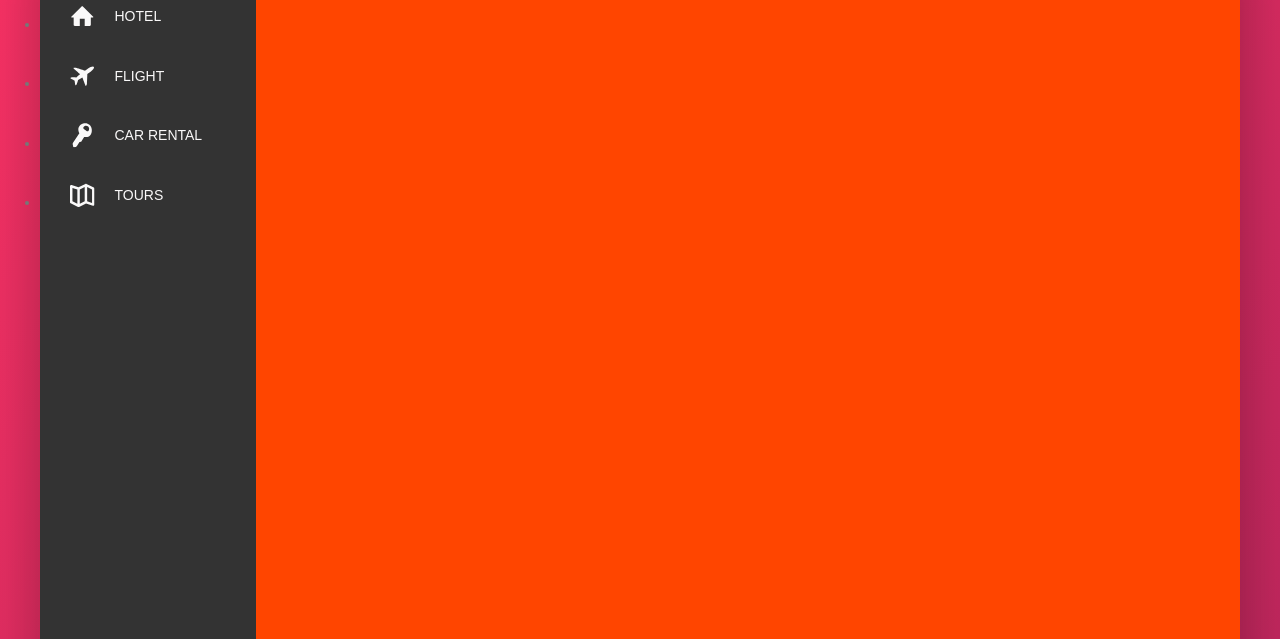
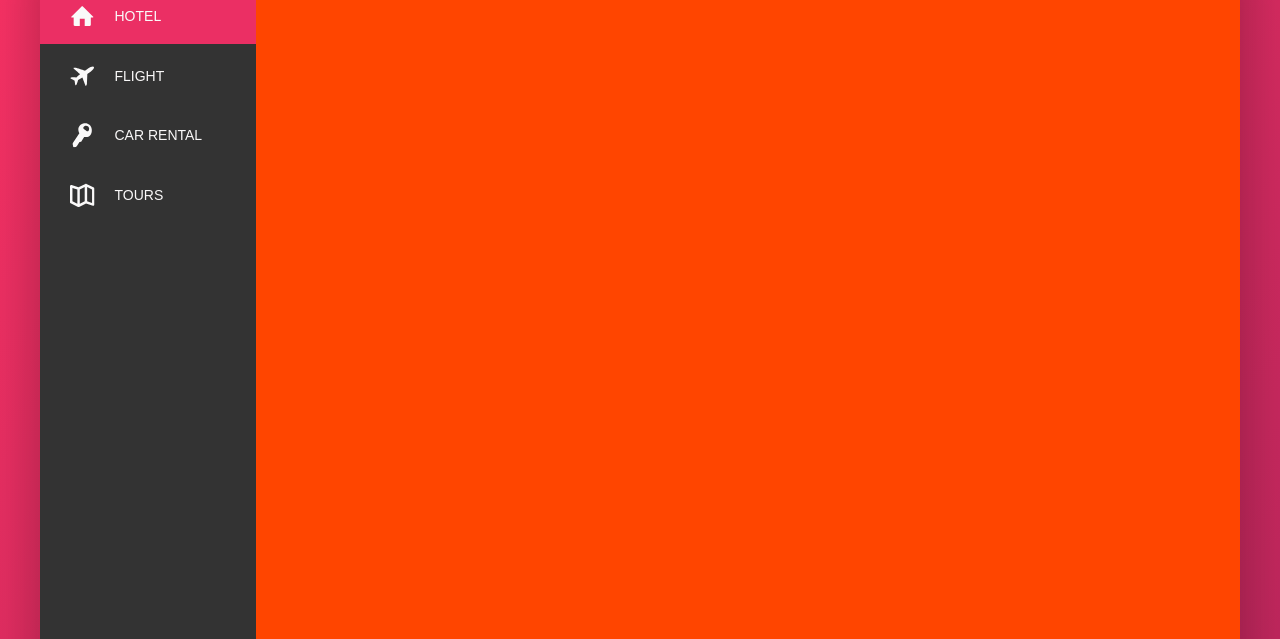
Before and after one commit to hillaryke/trillo, a website: page index.html in a window 1280 px wide. Shown: the part 161-800 px from the top of the page. Drawn offline with Linux system fonts and the light colour scheme.

Commit message:
Hover animation on sidebar links Active Link selected

```diff
--- a/index.html
+++ b/index.html
@@ -47,7 +47,7 @@
         <div class="content">
             <nav class="sidebar">
                 <ul class="side-nav">
-                    <li class="side-nav__item">
+                    <li class="side-nav__item side-nav__item--active">
                         <a href="#!" class="side-nav__link">
                             <svg class="side-nav__icon">
                                 <use xlink:href="img/sprite.svg#icon-home"></use>
--- a/sass/_components.scss
+++ b/sass/_components.scss
@@ -133,6 +133,7 @@
 
 .side-nav {
   font-size: 1.4rem;
+  list-style: none;
 
   &__item {
     position: relative;
@@ -140,7 +141,6 @@
     &:not(:last-child) {
       margin-bottom: .5rem;
     }
-
   }
 
 
@@ -154,11 +154,12 @@
     background-color: var(--color-primary);
     //transform-origin: bottom;
     transform: scaleY(0);
-    transition: transform .2s, width .4s cubic-bezier(1, 0, 0, 1);
+    transition: transform .2s, width .4s cubic-bezier(1, 0, 0, 1) .2s;
   }
 
 
-  &__item:hover::before {
+  &__item:hover::before,
+  &__item--active:before {
     transform: scaleY(1);
     width: 100%;
   }
@@ -171,6 +172,9 @@
     text-transform: uppercase;
     padding: 1.5rem 3rem;
 
+    position: relative;
+    z-index: 1000;
+
     display: flex;
     align-items: center;
   }
```
Also changed, not shown: css/style.css.
